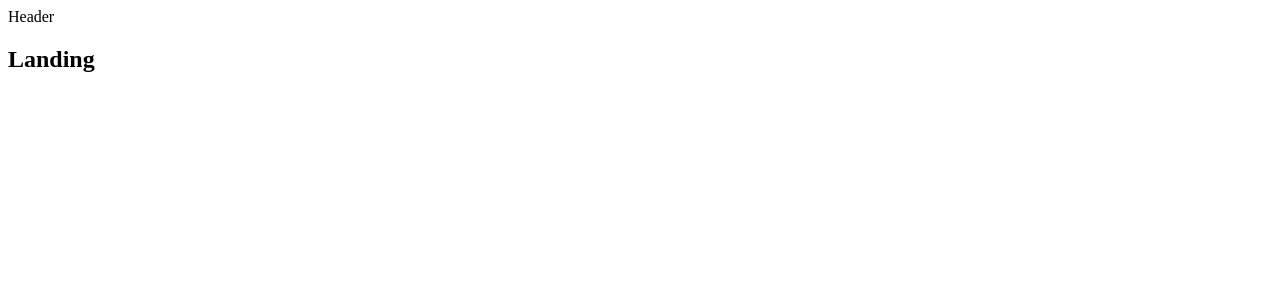
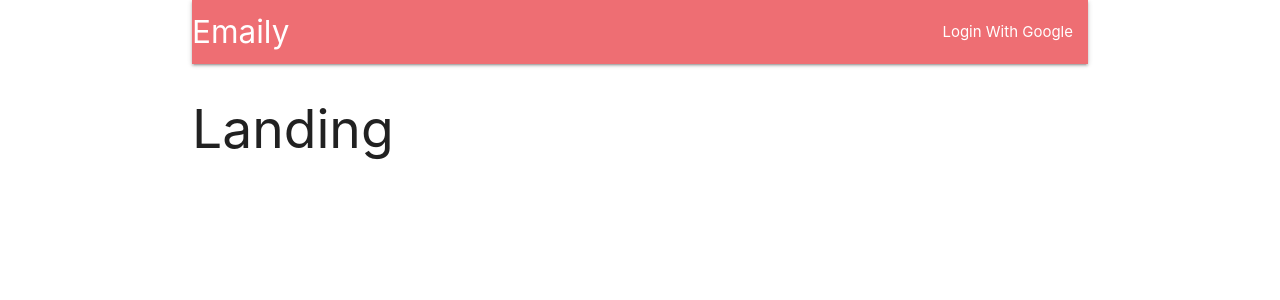
Before and after one commit to yasirrafiq786/server, a React (Create React App) app in the folder client/: page / in a window 1280 px wide. Shown: the top 300 px of the page. Built offline with nearby package versions, Linux system fonts and the light colour scheme.

Commit message:
Addex axios and redux-thunk

```diff
--- a/client/package.json
+++ b/client/package.json
@@ -6,13 +6,15 @@
     "@testing-library/jest-dom": "^4.2.4",
     "@testing-library/react": "^9.3.2",
     "@testing-library/user-event": "^7.1.2",
+    "axios": "^0.20.0",
     "materialize-css": "^1.0.0-rc.2",
     "react": "^16.13.1",
     "react-dom": "^16.13.1",
     "react-redux": "^7.2.1",
     "react-router-dom": "^5.2.0",
     "react-scripts": "3.4.3",
-    "redux": "^4.0.5"
+    "redux": "^4.0.5",
+    "redux-thunk": "^2.3.0"
   },
   "scripts": {
     "start": "react-scripts start",
--- a/client/src/components/App.js
+++ b/client/src/components/App.js
@@ -8,7 +8,7 @@
 
 const App = () => {
   return (
-    <div>
+    <div className="container">
       <BrowserRouter>
         <Header />
         <Route exact path="/" component={Landing} />
--- a/client/src/components/Header.js
+++ b/client/src/components/Header.js
@@ -2,7 +2,18 @@
 
 class Header extends Component {
   render() {
-    return <div>Header</div>;
+    return (
+      <nav>
+        <div className="nav-wrapper">
+          <a className="left brand-logo">Emaily</a>
+          <ul className="right">
+            <li>
+              <a>Login With Google</a>
+            </li>
+          </ul>
+        </div>
+      </nav>
+    );
   }
 }
 
--- a/client/src/index.js
+++ b/client/src/index.js
@@ -1,12 +1,14 @@
+import 'materialize-css/dist/css/materialize.min.css';
 import React from 'react';
 import ReactDOM from 'react-dom';
 import {Provider} from 'react-redux';
 import {createStore, applyMiddleware} from 'redux';
+import reduxThunk from 'redux-thunk';
 
 import App from './components/App';
 import reducers from './reducers';
 
-const store = createStore(reducers, {}, applyMiddleware());
+const store = createStore(reducers, {}, applyMiddleware(reduxThunk));
 
 ReactDOM.render(
   <Provider store={store}>
```
Also changed, not shown: 1 other file (tests, documents, lock files or other folders).
